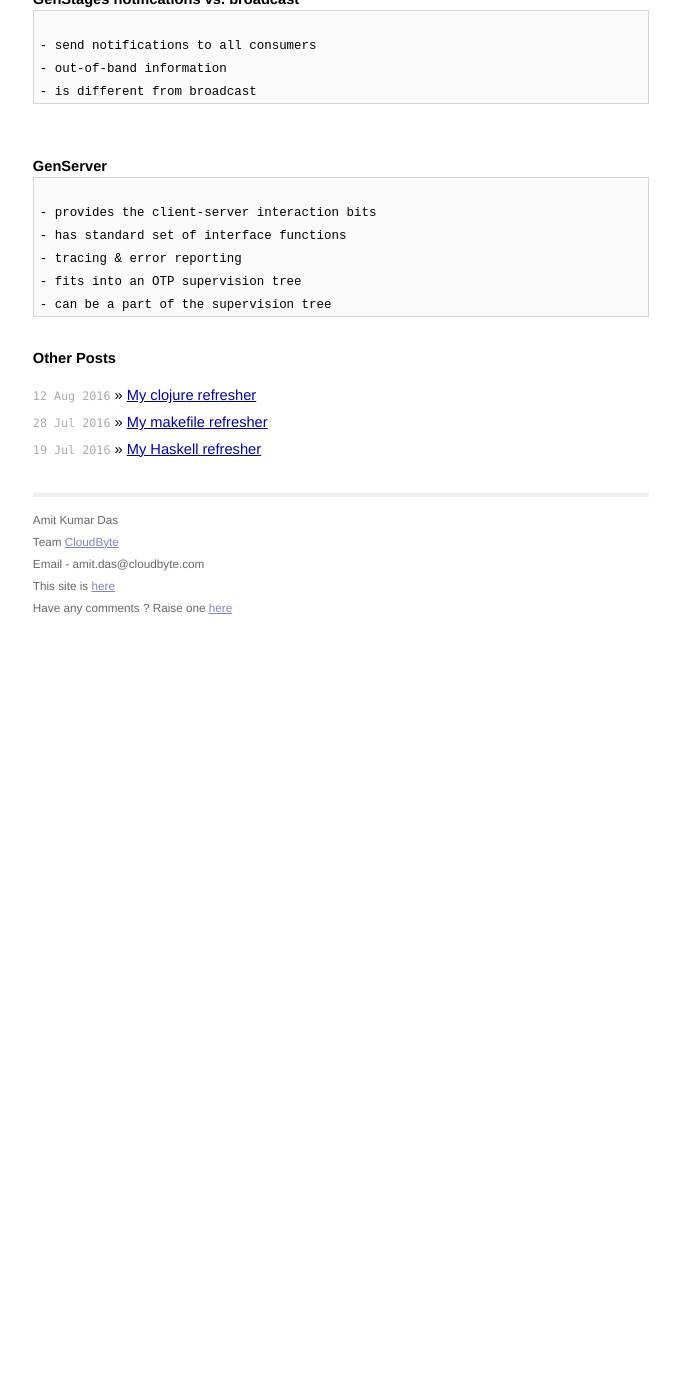
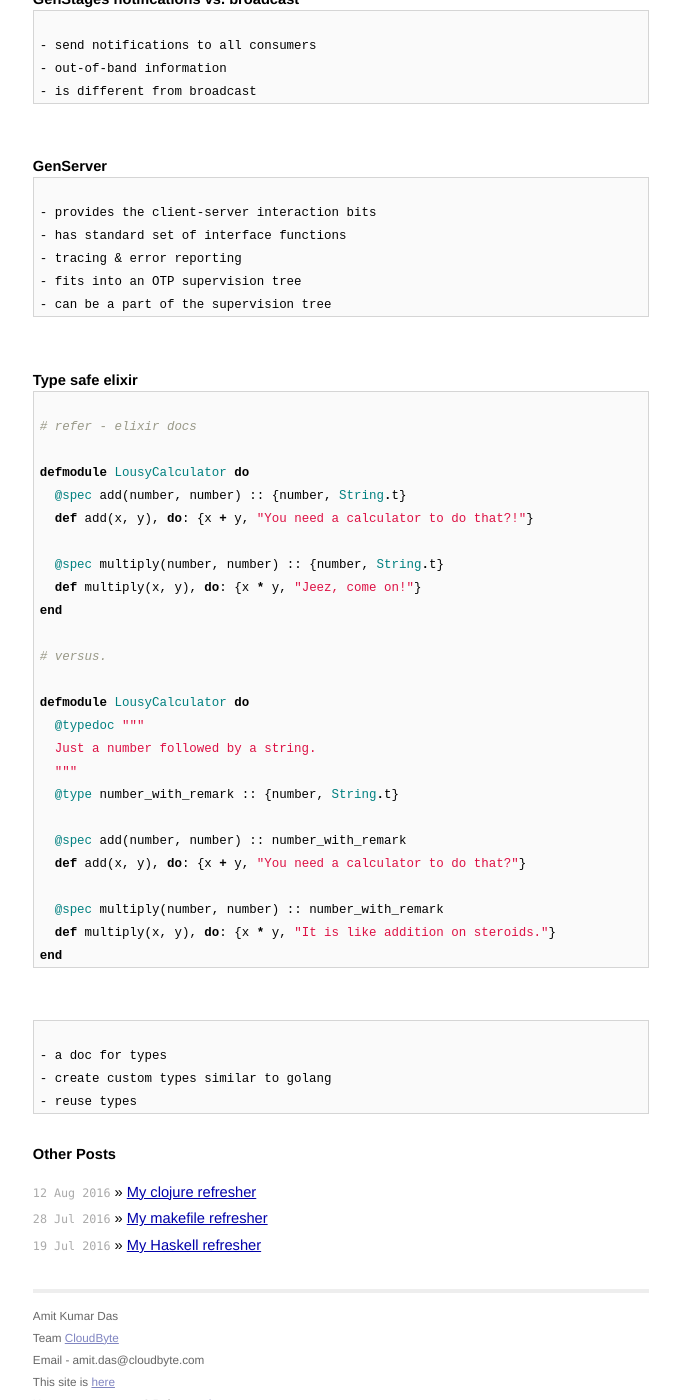
Before and after one commit to AmitKumarDas/amitkumardas.github.io, a Jekyll site: the page built from _posts/2016-02-01-learn-erlang-elixir-from-code-sample-part-1.md, in a window 1280 px wide and 1400 px high, scrolled down 4414 px. Shown: the whole window, without its empty margins (299-979 px from the left). Built offline with Jekyll 4.4.1, drawn with Linux system fonts in a browser that asks for light colours; before the commit the page ends 5044 px from its top, so only the background shows below that.

Commit message:
Update 2016-02-01-learn-erlang-elixir-from-code-sample-part-1.md

````diff
--- a/_posts/2016-02-01-learn-erlang-elixir-from-code-sample-part-1.md
+++ b/_posts/2016-02-01-learn-erlang-elixir-from-code-sample-part-1.md
@@ -272,3 +272,44 @@ Enum.map [1, 2, 3, 4], &Math.square/1
 - fits into an OTP supervision tree
 - can be a part of the supervision tree
 ```
+
+<br />
+
+### Type safe elixir
+
+```elixir
+
+# refer - elixir docs
+
+defmodule LousyCalculator do
+  @spec add(number, number) :: {number, String.t}
+  def add(x, y), do: {x + y, "You need a calculator to do that?!"}
+
+  @spec multiply(number, number) :: {number, String.t}
+  def multiply(x, y), do: {x * y, "Jeez, come on!"}
+end
+
+# versus.
+
+defmodule LousyCalculator do
+  @typedoc """
+  Just a number followed by a string.
+  """
+  @type number_with_remark :: {number, String.t}
+
+  @spec add(number, number) :: number_with_remark
+  def add(x, y), do: {x + y, "You need a calculator to do that?"}
+
+  @spec multiply(number, number) :: number_with_remark
+  def multiply(x, y), do: {x * y, "It is like addition on steroids."}
+end
+```
+
+<br />
+
+```
+
+- a doc for types
+- create custom types similar to golang
+- reuse types
+```
````
